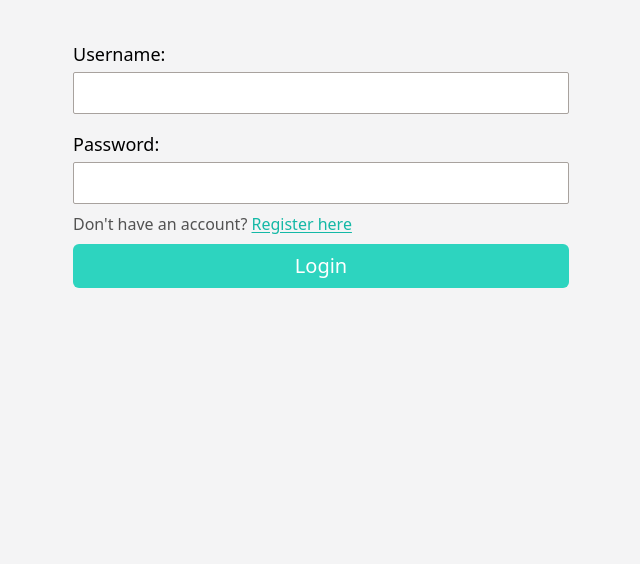
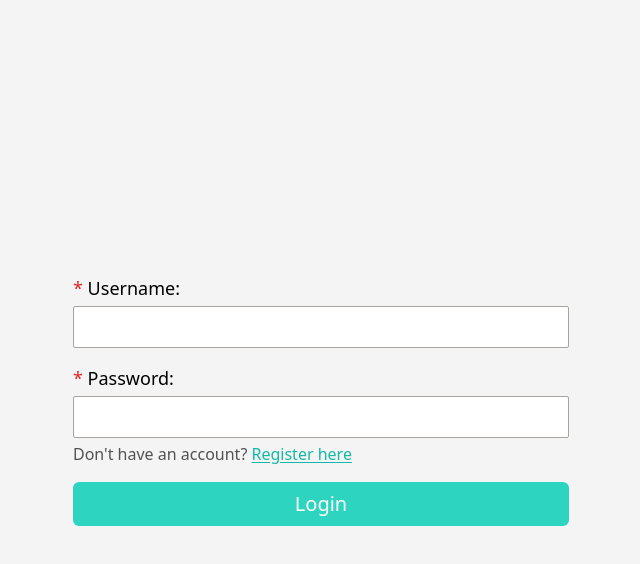
Before and after one commit to waylonturbes/journaler-frontend, a React (Create React App) app: page / in a window 1280 px wide. Shown: the top 564 px of the page, without its empty margins (319-959 px from the left). Built offline with nearby package versions, Linux system fonts and the light colour scheme.

Commit message:
feat: auth page centers content

```diff
--- a/src/components/forms/Login.tsx
+++ b/src/components/forms/Login.tsx
@@ -21,12 +21,12 @@ const Login: React.FC = () => {
 
   return (
     <form
-      className="auth-form p-10 mx-auto h-fit flex flex-col"
+      className="auth-form p-10 h-fit flex flex-col"
       onSubmit={handleSubmit}
     >
       <div className="pb-2 flex flex-col">
         <label htmlFor="username" className="text-left text-lg pb-1">
-          Username:
+          <span className="text-red-600">* </span>Username:
         </label>
         <input
           className="input"
@@ -37,20 +37,20 @@ const Login: React.FC = () => {
           onChange={handleInputs}
         />
       </div>
-      <div className="py-2 flex flex-col">
+      <div className="pt-2 pb-1 flex flex-col">
         <label htmlFor="password" className="text-left text-lg pb-1">
-          Password:
+          <span className="text-red-600">* </span>Password:
         </label>
         <input
           className="input"
-          type="text"
+          type="password"
           value={credentials.password}
           id="password"
           name="password"
           onChange={handleInputs}
         />
       </div>
-      <p className="sub-text text-left pb-2">
+      <p className="sub-text text-left pb-4">
         Don't have an account?{" "}
         <a
           href="#username"
--- a/src/components/pages/Auth.tsx
+++ b/src/components/pages/Auth.tsx
@@ -3,7 +3,7 @@ import { Login } from "../forms";
 
 const Auth: React.FC = () => {
   return (
-    <div className="flex-auto flex-col justify-center align-middle">
+    <div className="flex-auto flex flex-col justify-center items-center">
       <Login />
     </div>
   );
```
